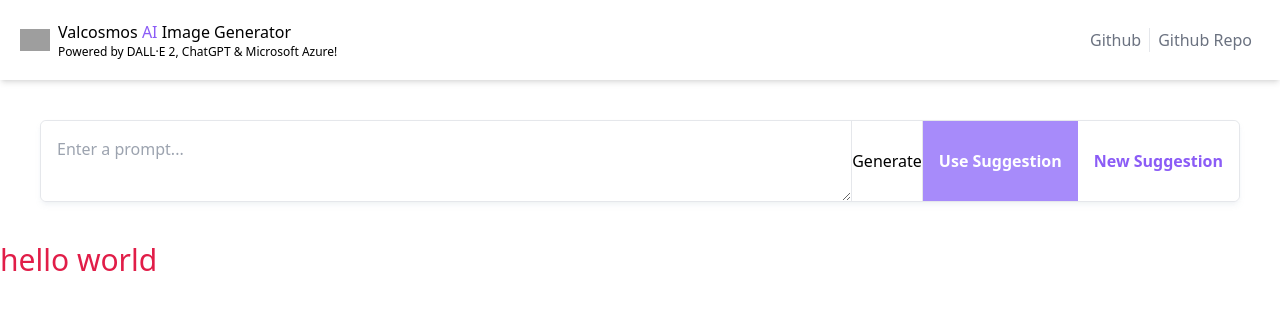
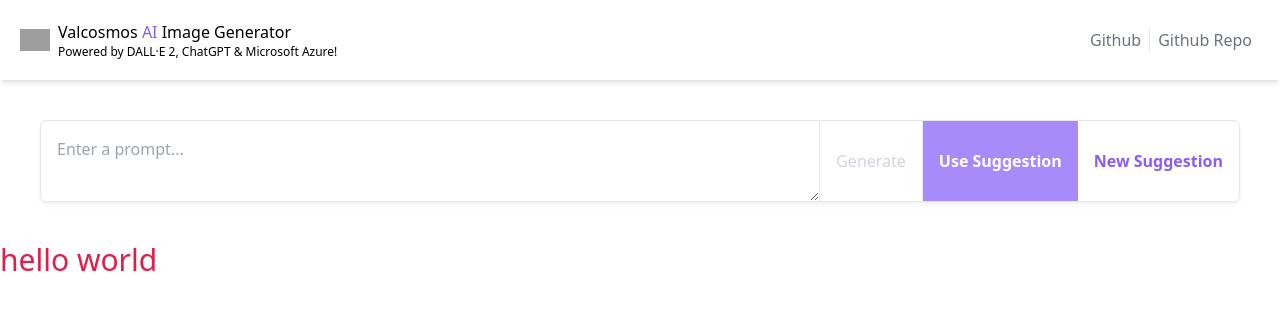
Before and after one commit to valcosmos/cuckoo, a Next.js app: page / in a window 1280 px wide. Shown: the top 310 px of the page. Built offline with nearby package versions, Linux system fonts and the light colour scheme; grey boxes are pictures that could not be loaded.

Commit message:
refactor: optimized styles

```diff
--- a/components/PromptInput.tsx
+++ b/components/PromptInput.tsx
@@ -14,7 +14,14 @@ export default function PromptInput() {
           placeholder="Enter a prompt..."
           className="flex-1 p-4 rounded-md outline-none"
         />
-        <button type="submit" className="">
+        <button
+          type="submit"
+          className={`p-4 ${
+            input
+              ? 'bg-violet-500 text-white transition-colors duration-200'
+              : 'text-gray-300 cursor-not-allowed'
+          }`}
+        >
           Generate
         </button>
         <button
```
